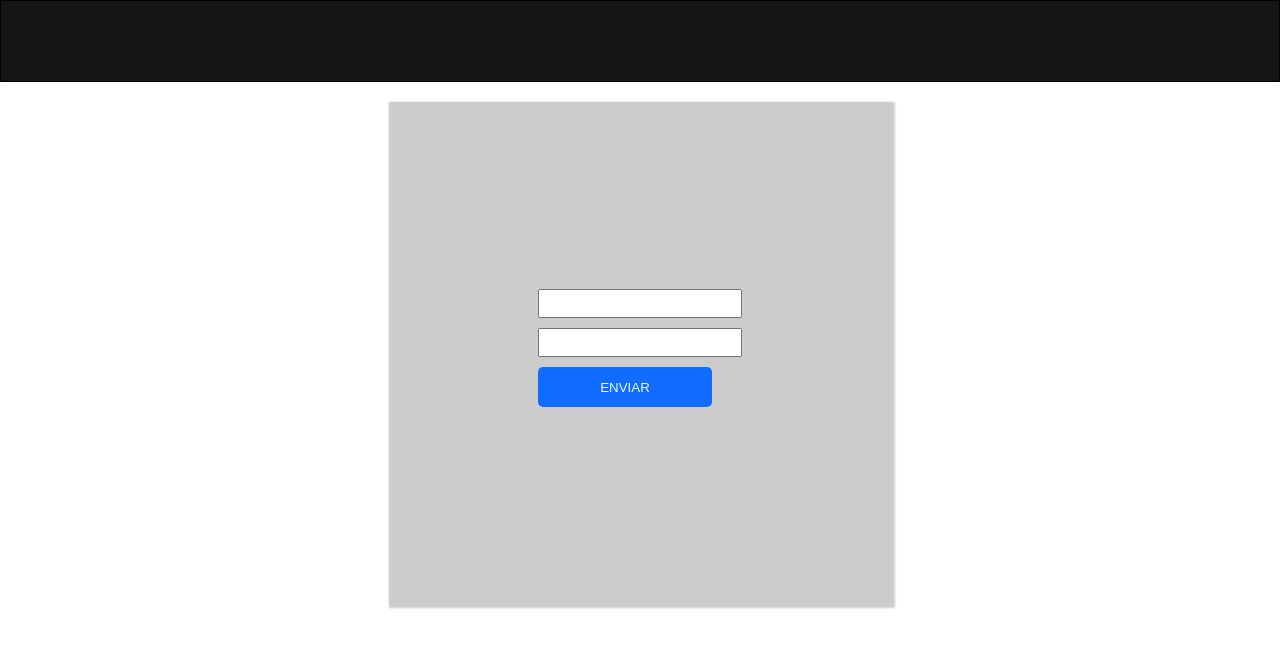
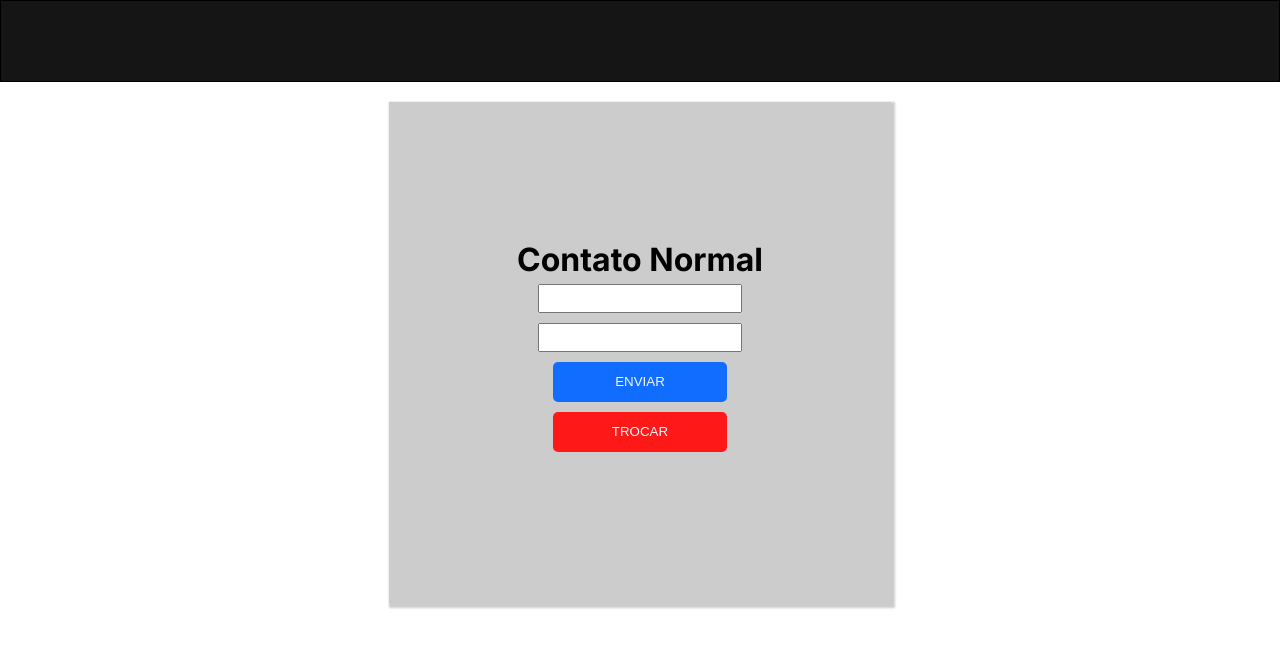
Before and after one commit to PedroCardosoMei/Contact_Project, a Next.js app: page / in a window 1280 px wide. Shown: the top 648 px of the page. Built offline with nearby package versions, Linux system fonts and the light colour scheme.

Commit message:
trocar button

```diff
--- a/src/Home/Home.tsx
+++ b/src/Home/Home.tsx
@@ -1,22 +1,51 @@
+"use client"
+
 import { NavBar } from "@/components/NavBar/NavBar-component";
 import style from "@/Home/home.module.css";
 import { Conteiner } from "@/components/ConteinerContact/Contact-component";
 import { Input } from "@/components/Inputs/Input-component";
 import { Button } from "@/components/Button/button-component";
+import { useState } from "react";
 
 export const Home = () => {
-    const text = "Pedro"
+    const [textNormal, setTextNormal] = useState<string>("Contato Normal");
+    const [textBusiness, setTextBusiness] = useState<string>("Contato Empresarial");
 
-    return(<>
-        <NavBar/>
-        <Conteiner text={text}>
-            <div className={style.login}>
-                <div className={style.user} id={style.op}><Input/></div>
-                <div className={style.passWord} id={style.op}><Input/></div>
-               <div className={style.button} id={style.op}><Button name="ENVIAR"/></div>
-            </div>
+    // Use um estado para controlar qual texto está sendo exibido
+    const [showingTextNormal, setShowingTextNormal] = useState(true);
 
+    // Função para alternar entre os textos
+    const toggleText = () => {
+        setShowingTextNormal(!showingTextNormal);
+    };
 
-        </Conteiner>
-    </>);
+    return (
+        <>
+            <NavBar />
+            <Conteiner>
+                <div className={style.login}>
+                    <h1>{showingTextNormal ? textNormal : textBusiness}</h1>
+                    <div className={style.user} id={style.op}>
+                        <Input />
+                    </div>
+                    <div className={style.passWord} id={style.op}>
+                        <Input />
+                    </div>
+                    <div className={style.button} id={style.op}>
+                        <Button
+                            name="ENVIAR"
+                            className={style.buttonSend}
+                        />
+                    </div>
+                    <div className={style.button} id={style.op}>
+                        <Button
+                            name="TROCAR"
+                            onClick={toggleText}
+                            className={style.buttonReplce}
+                        />
+                    </div>
+                </div>
+            </Conteiner>
+        </>
+    );
 }
--- a/src/Home/home.module.css
+++ b/src/Home/home.module.css
@@ -1,8 +1,38 @@
-.login{
+.login {
     padding-bottom: 10px;
 }
 
-#op{
+.buttonSend {
+
+    width: 174px;
+    height: 40px;
+    background: #116DFF;
+    border: none;
+    color: aliceblue;
+    border-radius: 5px;
+    transition: 0.2s;
+}
+
+.buttonSend:hover{
+    background: #2166d5;
+}
+
+.buttonReplce{
+    width: 174px;
+    height: 40px;
+    background: #ff1818;
+    border: none;
+    color: aliceblue;
+    border-radius: 5px;
+    transition: 0.2s;
+}
+
+.buttonReplce:hover{
+    background: #bc1c1c;
+}
+
+
+#op {
     padding: 5px;
     justify-content: center;
 }
--- a/src/components/Button/Button.module.css
+++ /dev/null
@@ -1,8 +0,0 @@
-.button{
-    width: 174px;
-    height: 40px;
-    background: #116DFF;
-    border: none;
-    color: aliceblue;
-    border-radius: 5px;
-}
--- a/src/components/Button/ButtonProps.ts
+++ b/src/components/Button/ButtonProps.ts
@@ -1,3 +1,5 @@
 export type ButtonProps = {
     name: string
+    className: string
+    onClick?: () => void
 }
--- a/src/components/Button/button-component.tsx
+++ b/src/components/Button/button-component.tsx
@@ -2,10 +2,10 @@ import React from "react";
 import { ButtonProps } from "./ButtonProps";
 import style from "@/components/Button/Button.module.css";
 
-export const Button = ({name} :  ButtonProps) => {
+export const Button = ({name, className, onClick} :  ButtonProps) => {
     return (
         <>
-            <button type="button" className={style.button}>{name}</button>
+            <button type="button" className={className} onClick={onClick}>{name}</button>
         </>
     );
 };
--- a/src/components/ConteinerContact/Contact-component.tsx
+++ b/src/components/ConteinerContact/Contact-component.tsx
@@ -3,6 +3,6 @@ import style from "@/components/ConteinerContact/Contact.module.css";
 
 export const Conteiner = ({children}: ContactProps) => {
     return(<div className={style.conteiner}>
-        <div className={style.inputs}>{children}</div>
+            {children}
         </div>);
 }
--- a/src/components/ConteinerContact/Contact.module.css
+++ b/src/components/ConteinerContact/Contact.module.css
@@ -1,4 +1,4 @@
-.conteiner{
+.conteiner {
     border: 1px solid #ccc;
     width: 500px;
     height: 500px;
@@ -6,21 +6,20 @@
     justify-content: center;
     margin: auto;
     margin-top: 20px;
+    align-items: center;
     background: #ccc;
     box-shadow: 2px 2px 2px 2px rgba(0, 0, 0, 0.2);
+    text-align: center;
 }
 
-.conteinerSub{
-
-
+.conteinerSub {
     display: inline;
-
     justify-content: center;
     align-items: center;
     margin-bottom: auto;
 }
 
-.inputs{
+.inputs {
     display: flex;
     margin: auto;
 }
--- a/src/components/ConteinerContact/ContactProps.ts
+++ b/src/components/ConteinerContact/ContactProps.ts
@@ -1,4 +1,3 @@
 export type ContactProps = {
-    text?: string;
     children: React.ReactNode;
 }
```
